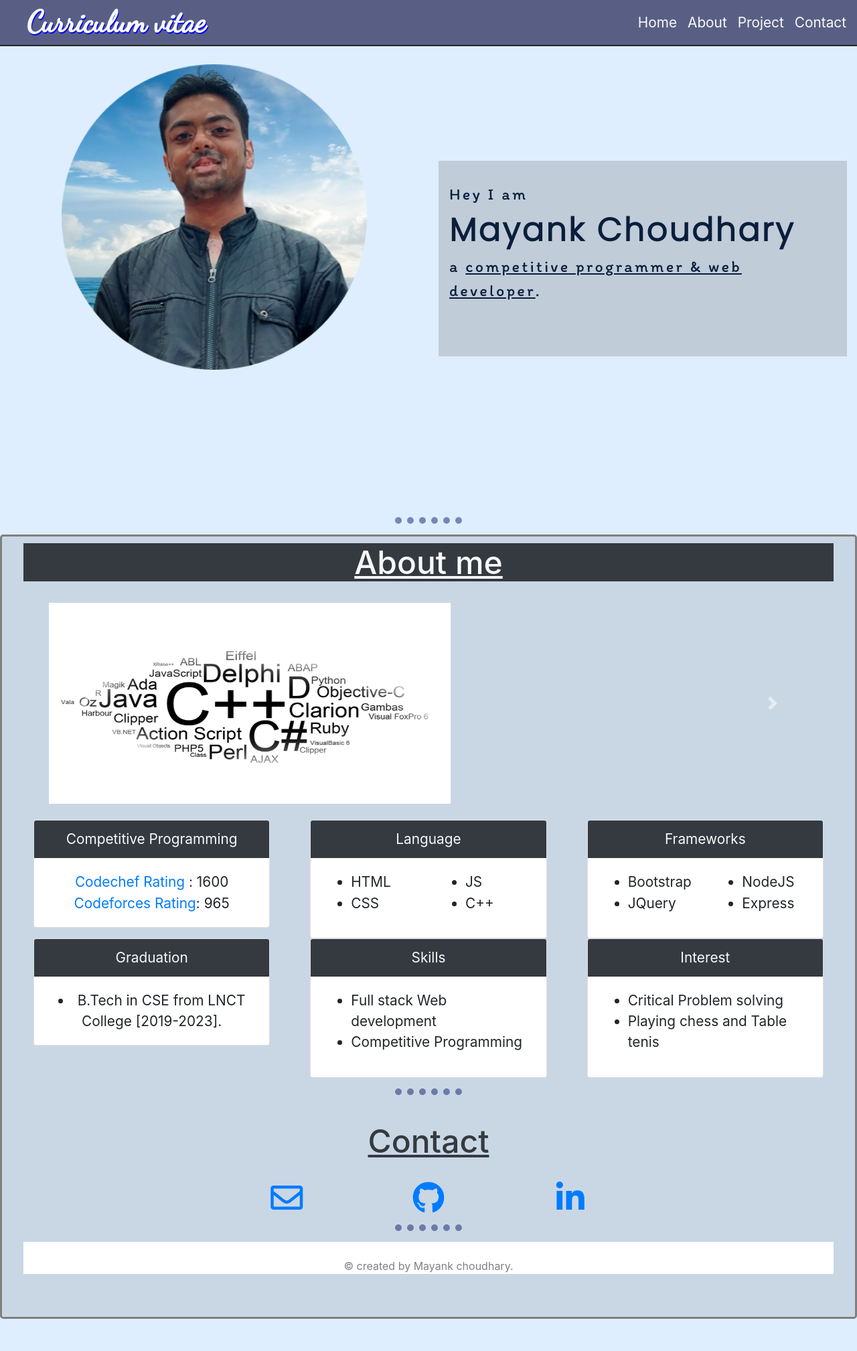
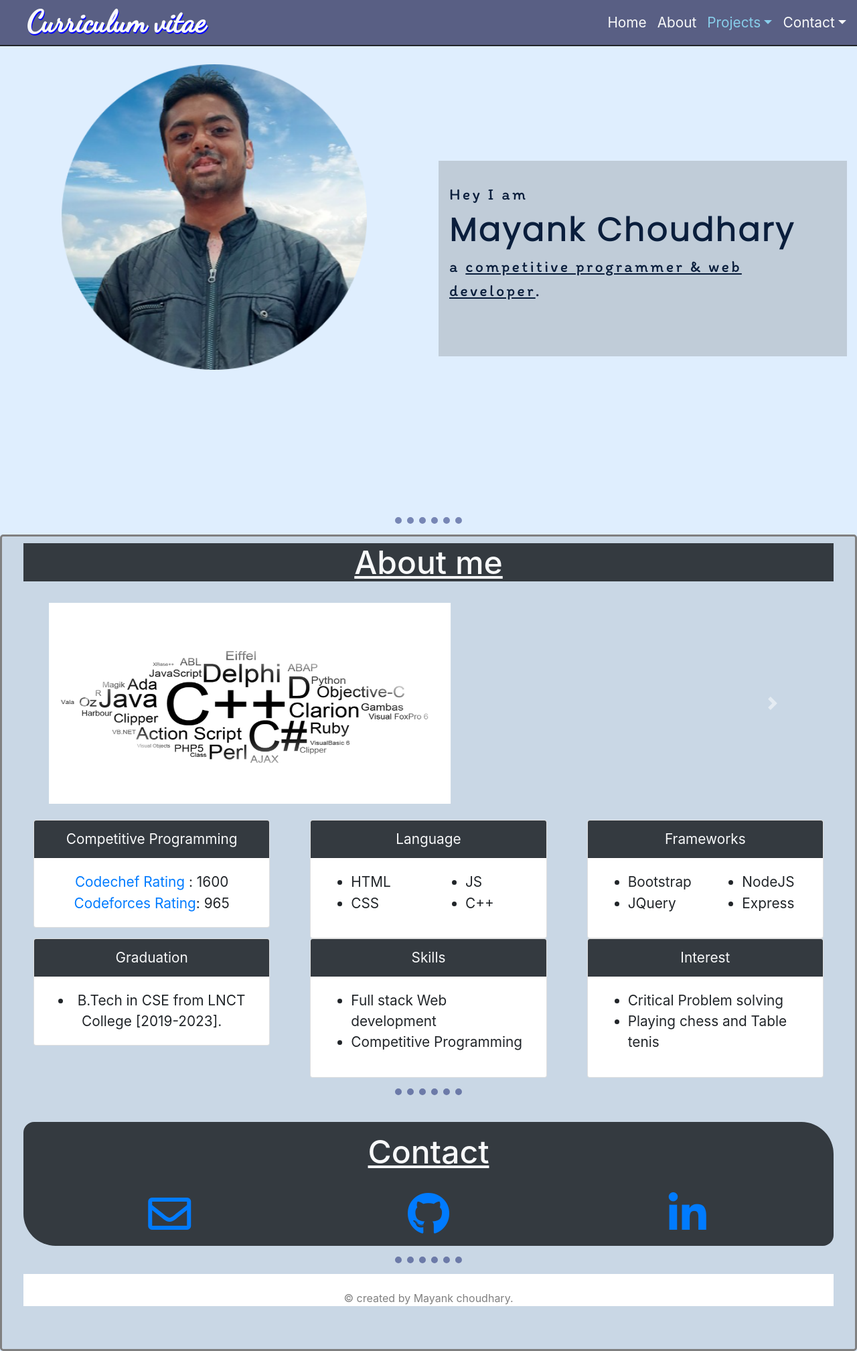
Before and after one commit to Mayank151c/CV, a plain HTML site: page index.html in a window 1280 px wide. Shown: the whole page at 67% size. Drawn offline with nearby package versions, Linux system fonts and the light colour scheme.

Commit message:
Adding dropdown to navigation bar for contact.

```diff
--- a/css/styles.css
+++ b/css/styles.css
@@ -23,6 +23,9 @@ footer{
 }
 
 
+.dropdown-toggle{
+	color: skyblue;
+}
 .navbar{
 	background: rgba(1,1,50,0.6);
 	box-shadow: 0px 2px;
@@ -107,6 +110,12 @@ footer{
 	display: flex;
 	justify-content: center;
 }
+#contact {
+	text-align: center;
+	margin: auto;
+	padding: 1rem 2.5rem;
+	border-radius: 1rem 3rem;
+}
 
 /*--------------- Mixed CSS ----------------*/
 
@@ -115,11 +124,6 @@ footer{
 }
 #aboutme h2{
 	font-size: 3rem;
-}
-#contact {
-	width: 50%;
-	text-align: center;
-	margin: auto;
 }
 
 
--- a/index.html
+++ b/index.html
@@ -61,14 +61,29 @@
 	      </li>
 
 
-	      <li class="nav-item">
-	        <a class="nav-link text-light" href="#">Project</a>
+	      <li class="nav-item dropdown">
+			    <a class="nav-link dropdown-toggle" data-toggle="dropdown" href="#" role="button" aria-haspopup="true" aria-expanded="false">Projects</a>
+
+			    <div class="dropdown-menu">
+			      <a class="dropdown-item disabled"><b>Github</b></a>
+			      <div class="dropdown-divider"></div>
+			      <a class="dropdown-item" href="https://github.com/Mayank151c/mind-game">Mind-game</a>
+			      <a class="dropdown-item" href="https://github.com/Mayank151c/ES6-stopwatch">Stopwatch</a>
+			    </div>
+
+			  </li>
+
+	      <li class="nav-item dropdown">
+	        <a class="nav-link text-light dropdown-toggle" data-toggle="dropdown" href="#" role="button" aria-haspopup="true" aria-expanded="false">Contact</a>
+
+	        <div class="dropdown-menu">
+	        	<a class="dropdown-item" href="mailto:mc76974@gmail.com"><i class="far fa-envelope">&nbsp;Gmail</i></a>
+	        	<a class="dropdown-item" href="https://www.github.com/mayank151c"><i class="fab fa-github">&nbsp; Github</i></a>
+	        	<a class="dropdown-item" href="https://www.linkedin.com/in/mayank-choudhary-105661196/"><i class="fab fa-linkedin-in">&nbsp;LinkedIn</i></a>
+			    </div>
+
 	      </li>
 
-
-	      <li class="nav-item">
-	        <a class="nav-link text-light" href="#contact">Contact</a>
-	      </li>
 
 		</ul>
 	</div>
@@ -244,21 +259,21 @@
 <hr width="100px">
 							<!--	Contact Section	-->
 <br>
-<div id="contact">
+<div id="contact" class ="bg-dark text-light">
 
-	<h2 class="text-dark">Contact</h2>
+	<h2>Contact</h2>
 
 	<div class="row contact-icon" >
 		<div class="col-4">
-			<a href="mailto:mc76974@gmail.com"><i class="fa-3x far fa-envelope"></i></a>
+			<a href="mailto:mc76974@gmail.com"><i class="fa-4x far fa-envelope"></i></a>
 		</div>
 
 		<div class="col-4">
-			<a href="https://www.github.com/mayank151c"><i class="fa-3x fab fa-github"></i></a>
+			<a href="https://www.github.com/mayank151c"><i class="fa-4x fab fa-github"></i></a>
 		</div>
 
 		<div class="col-4">
-			<a href="https://www.linkedin.com/in/mayank-choudhary-105661196/"><i class="fa-3x fab fa-linkedin-in"></i></a>
+			<a href="https://www.linkedin.com/in/mayank-choudhary-105661196/"><i class="fa-4x fab fa-linkedin-in"></i></a>
 		</div>
 	</div>
 
```
